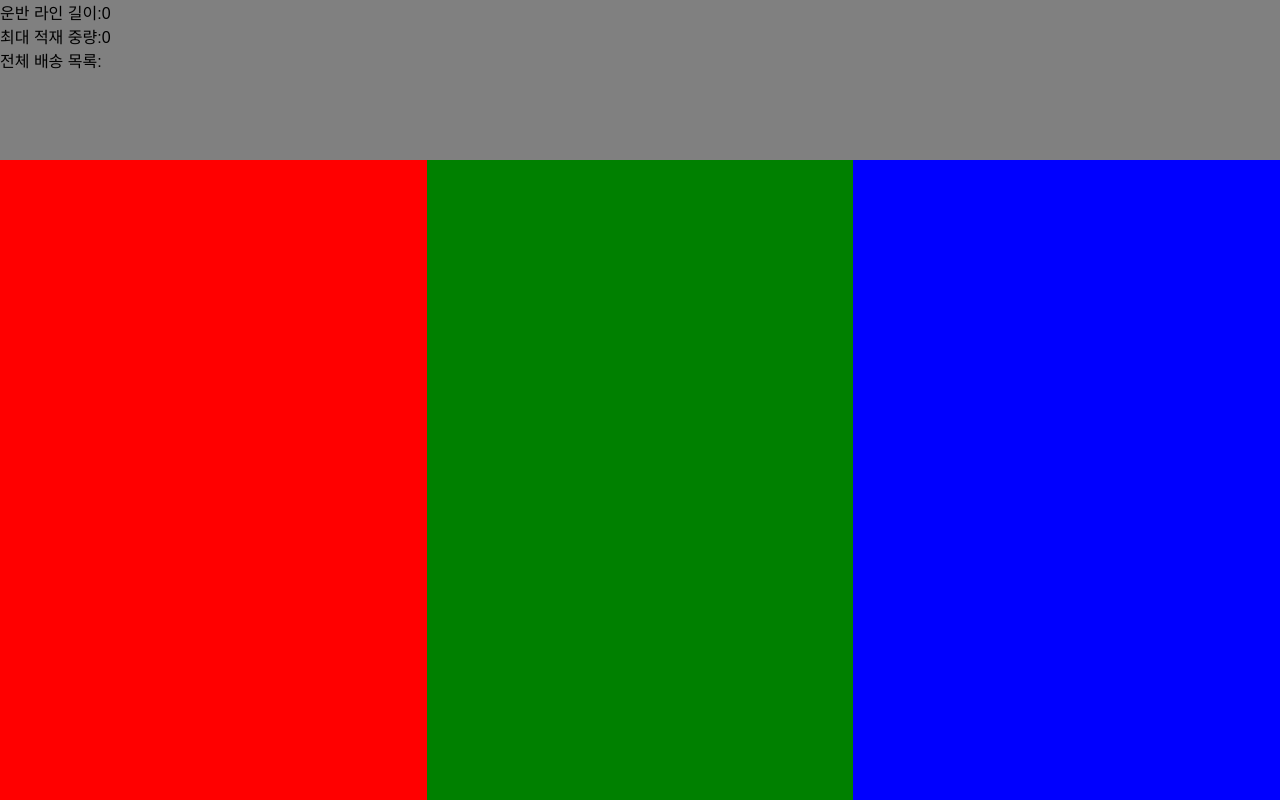
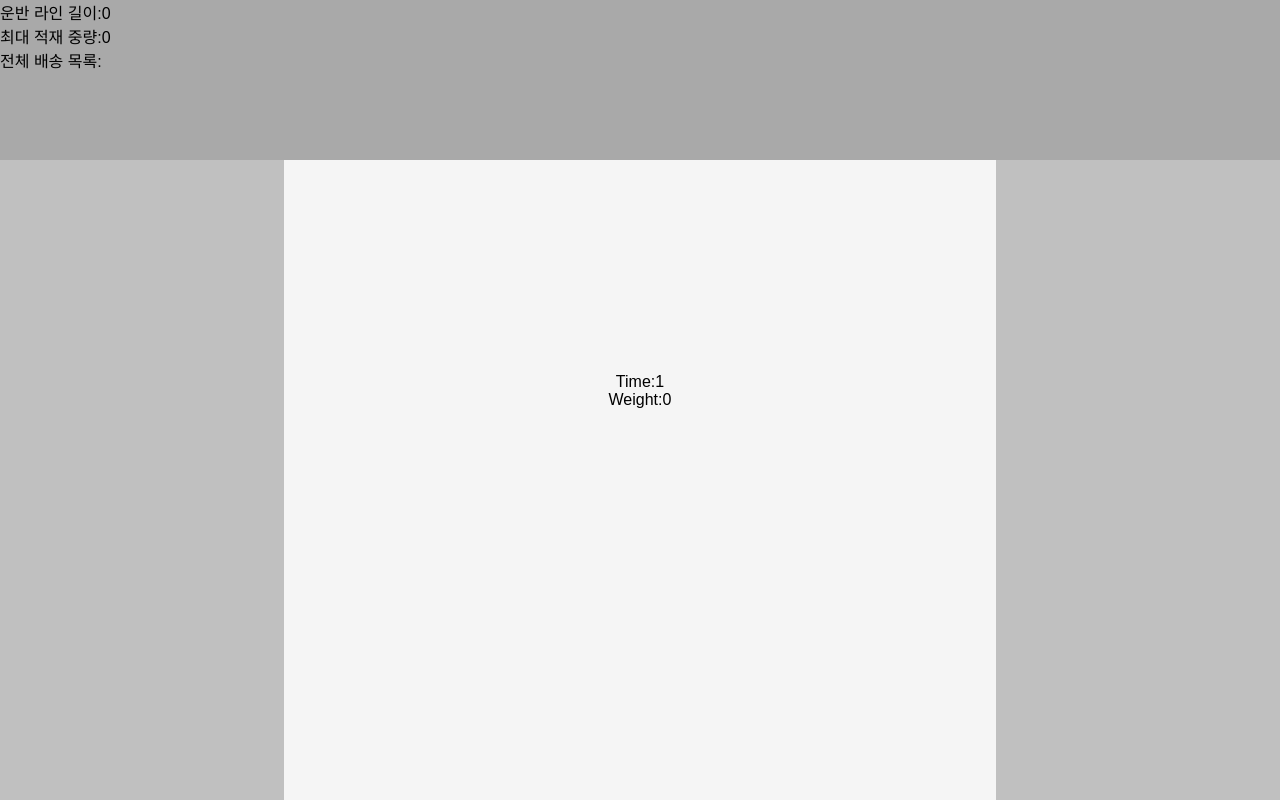
Before and after one commit to CallBackWJ/CarrierWithHook, a React (Create React App) app: page /main in a window 1280 px wide. Built offline with nearby package versions, Linux system fonts and the light colour scheme.

Commit message:
UI 1차 작업

```diff
--- a/src/components/main/Carrier/Carrier.js
+++ b/src/components/main/Carrier/Carrier.js
@@ -1,5 +1,6 @@
 import React from 'react';
 import Baggage from '../Baggage'
+import DataFiled from "../DataFiled";
 import styles from "./Carrier.scss";
 import classNames from "classnames/bind";
 const cx = classNames.bind(styles);
@@ -9,7 +10,11 @@ const Carrier = (props) => {
     const Baggages=list.map((e,i)=><Baggage  key={i} weight={e}/>);
     return (
         <div className={cx('carrier')}>
+            <DataFiled label='Time' value={props.time}/>
+            <div className={cx('item')}>
             {Baggages}
+            </div>
+            <DataFiled label='Weight' value={props.weight}/>
         </div>
     );
 };
--- a/src/components/main/Carrier/Carrier.scss
+++ b/src/components/main/Carrier/Carrier.scss
@@ -1,6 +1,13 @@
 .carrier{
+    display: flex;
+    flex-direction: column;
+    align-items: center;
+    margin-top:30%;
+
+    .item{
     display: flex;
     flex-direction: row-reverse;
     justify-content: center;
+    }
 
 }
--- a/src/components/main/MainTemplate/MainTemplate.scss
+++ b/src/components/main/MainTemplate/MainTemplate.scss
@@ -1,6 +1,6 @@
 .main-template{
     height: 100%;
-    background: gray;
+    background: darkgrey;
     display: flex;
     flex-direction: column;
     .header-template{
@@ -9,18 +9,18 @@
     .body-template{
         flex:0.8;
         display: flex;
+        background: silver;
         .none-delivery-template{
             flex: 1;
-            background: red;
 
         }
         .carrier-template{
-            flex: 1;
-            background: green;
+            flex: 2.5;
+            background:whitesmoke;
         }
         .delivered-template{
             flex: 1;
-            background: blue;
+
         }
     }
 
--- a/src/containers/intro/IntroContainer.js
+++ b/src/containers/intro/IntroContainer.js
@@ -35,9 +35,9 @@ class IntroContainer extends Component {
     const {lineLength,maxWeight,baggageList}=this.state;
     return (
       <IntroTemplate>
-        <NumberForm labelName='라인 길이' onChage={this.handleLineLengthChange} value={lineLength}/>
-        <NumberForm labelName='최대 무게' onChage={this.handleMaxWeightChange} value={maxWeight}/>
-        <NumberForm labelName='운반 목록' onChage={this.handleListChange} value={baggageList}/>
+        <NumberForm type='number' labelName='라인 길이' onChage={this.handleLineLengthChange} value={lineLength}/>
+        <NumberForm type='number' labelName='최대 무게' onChage={this.handleMaxWeightChange} value={maxWeight}/>
+        <NumberForm type='text'labelName='운반 목록' onChage={this.handleListChange} value={baggageList}/>
         <Link to="/main" onClick={this.handleClick}>START </Link>
       </IntroTemplate>
     );
--- a/src/containers/main/MainContainer.js
+++ b/src/containers/main/MainContainer.js
@@ -11,7 +11,9 @@ class MainContainer extends Component {
   state = {
     beforeList: [],
     carrier: [],
-    afterList: []
+    afterList: [],
+    time:0,
+    currentWeight:0,
   };
 
   initBaggageList = str => str.split(",").map(e => Number(e));
@@ -20,12 +22,16 @@ class MainContainer extends Component {
     Array.apply(null, new Array(num)).map(Number.prototype.valueOf, 0);
 
   isCarrierFull = num =>
-    this.state.carrier.reduce((acc, cur) => acc + cur,0) + num > this.props.maxWeight;
+    this.state.carrier.reduce((acc, cur) => acc + cur, 0) + num >
+    this.props.maxWeight;
 
-  isListEmpty=(arr=[])=>arr.length===0;
+  getCarrierCurrentWeight=()=>this.state.carrier.reduce((acc, cur) => acc + cur, 0);
+
+
+  isListEmpty = (arr = []) => arr.length === 0;
 
   handleCarrier = () => {
-    const { beforeList, carrier, afterList } = this.state;
+    const { beforeList, carrier, afterList ,time} = this.state;
 
     let beforeTemp = beforeList.shift() || 0;
     if (this.isCarrierFull(beforeTemp)) {
@@ -36,31 +42,36 @@ class MainContainer extends Component {
       this.setState({ beforeList: beforeList.map(e => e) });
     }
 
-
     let carrierTemp = carrier.shift();
     if (carrierTemp !== 0) {
       afterList.push(carrierTemp);
       this.setState({ afterList: afterList.map(e => e) });
     }
-    this.setState({ carrier: carrier.map(e => e) });
+    this.setState({ carrier: carrier.map(e => e),currentWeight:this.getCarrierCurrentWeight(),time: time+1});
 
-    if (!this.isListEmpty(beforeList)||this.isCarrierFull(Number(this.props.maxWeight))) {
-      setTimeout(this.handleCarrier, 1000);
+    if (
+      !this.isListEmpty(beforeList) ||
+      this.isCarrierFull(Number(this.props.maxWeight))
+    ) {
+      setTimeout(this.handleCarrier, 500);
     }
   };
 
-
-  componentDidMount() {
+  init=()=>{
     this.setState({
       carrier: this.initCarrier(this.props.lineLength),
       beforeList: this.initBaggageList(this.props.baggageList)
     });
+  }
 
-    setTimeout(this.handleCarrier, 1000);
+  componentDidMount() {
+    this.init();
+
+    setTimeout(this.handleCarrier, 500);
   }
   render() {
     const { lineLength, maxWeight, baggageList } = this.props;
-    const { beforeList, carrier, afterList } = this.state;
+    const { beforeList, carrier, afterList,currentWeight,time } = this.state;
 
     return (
       <MainTemplate>
@@ -70,7 +81,7 @@ class MainContainer extends Component {
           baggageList={baggageList}
         />
         <BaggageList list={beforeList} />
-        <Carrier list={carrier} />
+        <Carrier list={carrier} weight={currentWeight} time={time}/>
         <BaggageList list={afterList} />
       </MainTemplate>
     );
```
